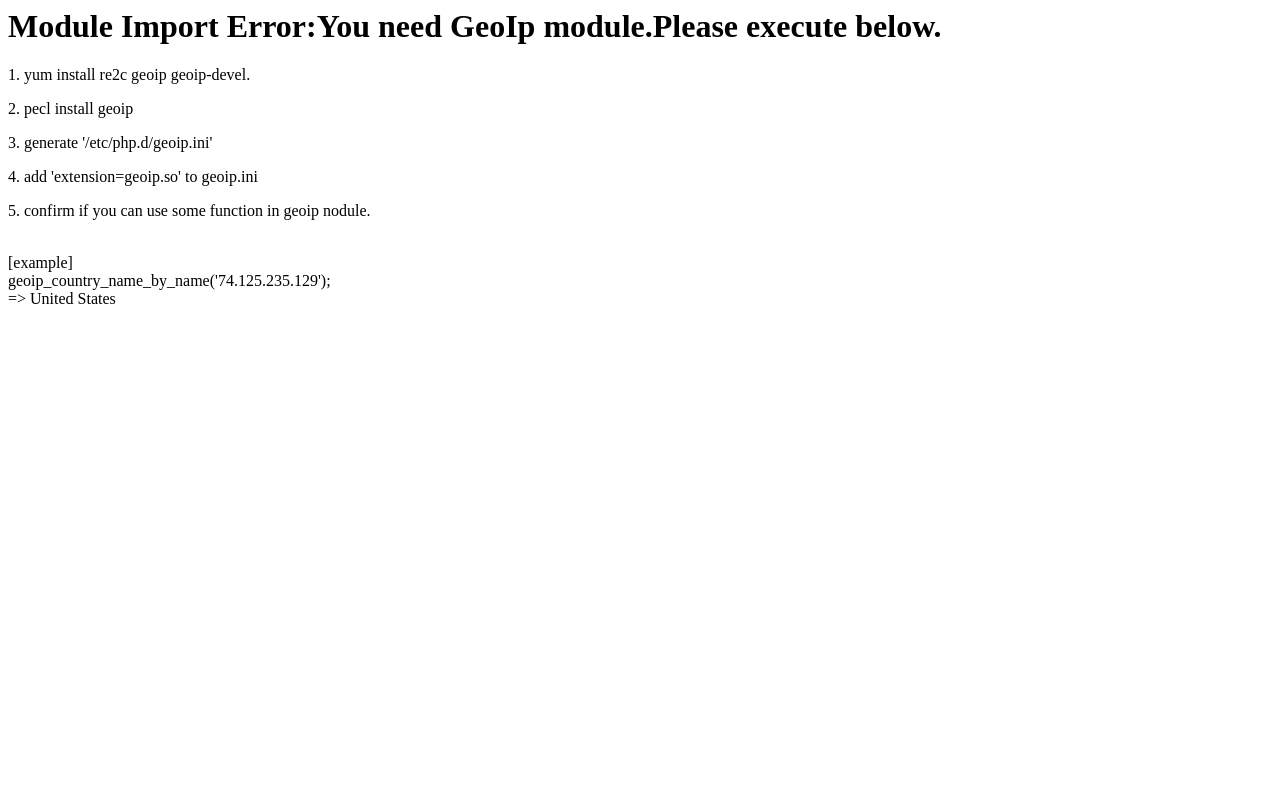
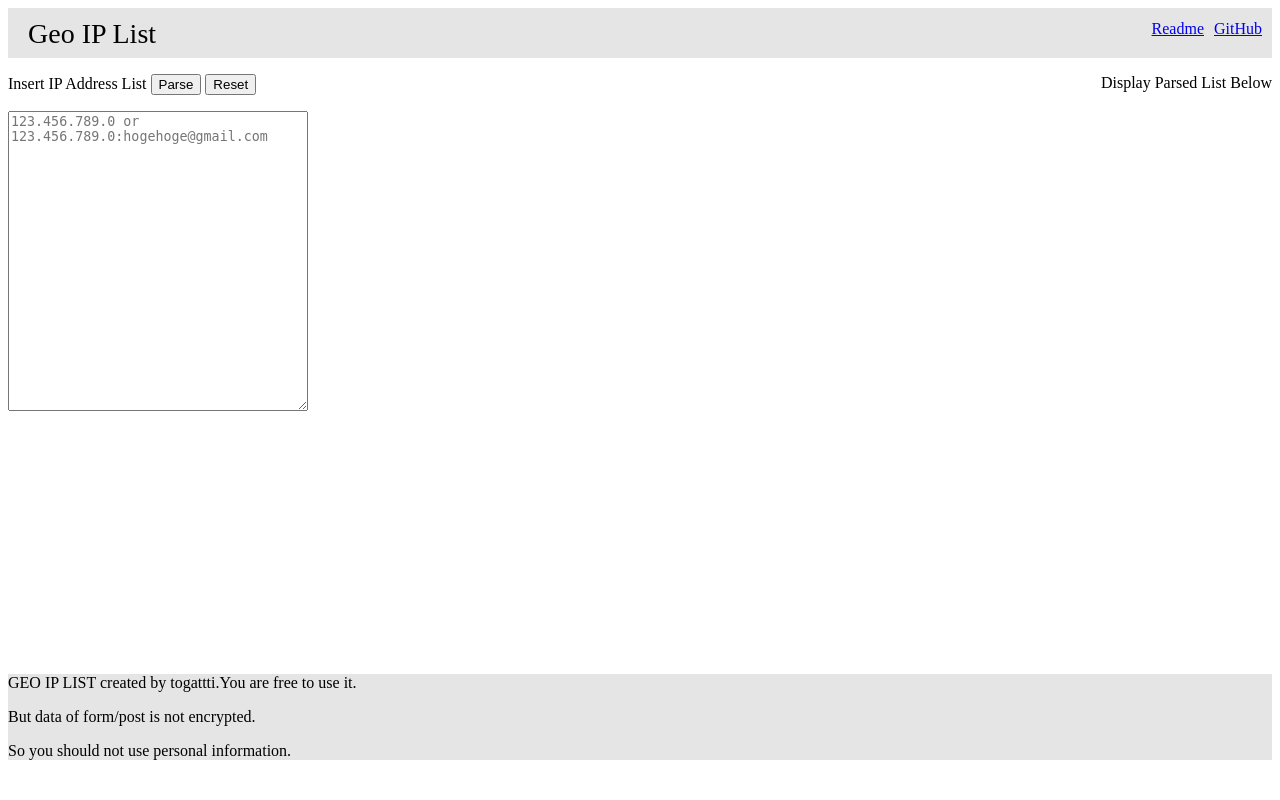
Before and after one commit to kentatogashi/geo_ip_list, a PHP site: page /static/index.php in a window 1280 px wide. Run offline with PHP 8.4, Linux system fonts and the light colour scheme; data that the repository does not hold is empty.

Commit message:
prelease 2

```diff
--- a/index.php
+++ b/index.php
@@ -1,89 +1,34 @@
 <?php
-include"setting.php";
-if(!empty($_POST['ip_list'])) {
-    include'PostHandler.php';
-    $Post = new PostHandler($_POST['ip_list']);
+
+if(!function_exists('geoip_country_name_by_name')) {
+    throw new Exception("You need geoip module.HINT:'yum install re2c geoip geoip-devel and pecl install geoip");
+}
+
+error_reporting(E_ALL & ~E_NOTICE);
+
+if(!defined('DS')) {
+    define('DS',DIRECTORY_SEPARATOR);
+}
+
+if(!defined('ROOT')) {
+    define('ROOT',dirname(__FILE__));
+}
+
+if(!defined('LIB_PATH')) {
+    define('LIB_PATH',ROOT . DS . 'lib' . DS);
+}
+
+if(!defined('WWW_ROOT')) {
+    define('WWW_ROOT',ROOT . DS . 'static' . DS);
+}
+
+include LIB_PATH . "PostHandler.php";
+$Post = new PostHandler();
+
+if(isset($_POST['ip_list'])) {
+    $Post->setParams($_POST['ip_list']);
     $data = $Post->getParams();
 }
-?>
-<html>
-    <head>
-	<title>Geo IP List</title>
-	<style>
-	    #wrapper {
-		width:100%;
-		min-height:80%;
-		margin:0;
-	    }
 
-	    #header {
-		margin-right:auto;
-		height:50px;
-		width:100%;
-		background:#e5e5e5;
-		position:relative;
-	    }
-
-	    #title {
-		margin:0;
-		margin-left:20px;
-		margin-top:10px;
-		padding:0;
-		font-size:28px;
-		float:left;
-	    }
-
-	    ul{
-		display:block;
-		height:35px;
-		padding-top:12px;
-	    }
-
-	    li {
-		display:inline;
-		list-style:none;
-		float:right;
-		padding-right:10px;
-	    }
-
-	    #sub_content_left {
-		float:left;
-	    }
-	    #sub_content_right {
-		float:right;
-	    }
-	</style>
-    </head>
-    <body>
-	<div id="wrapper">
-	    <div id="header">
-		<p id="title">Geo IP List</p>
-		<ul>
-		    <li><a href="https://github.com/kentatogashi">GitHub</a></li>
-		    <li><a href="#">Readme</a></li>
-		</ul>
-	    </div>
-	    <div id="countent">
-		<div id="sub_content_left">
-		    <p class="headline">Insert IP Address List
-		    <input type="submit" value="Parse" onclick="document.params.submit()">
-		    <input type="reset" value="Reset" onclick="document.params.reset()">
-		    </p>
-		    <form method="post" action="<?php echo $_SERVER["PHP_SELF"];?>" name="params">
-			<textarea name="ip_list" style="width:300px;height:300px;" placeholder="123.456.789.0 or 123.456.789.0:hogehoge@gmail.com"></textarea>
-		    </form>
-		</div>
-		<div id="sub_content_right">
-		    <p class="headline">Display Parsed List Below</p>
-		    <?php if(isset($data)): ?>
-		    <span><?php echo"total:". count($data) ;?></span><br>
-		    <?php foreach($data as $n => $v): $jp_flg = (!strstr($c_name,'Japan')) ? true : false ; ?>
-		    <span style="<?php if($jp_flg) echo 'color:red;';?>">
-			<?php echo $v['mail_address'] . $v['ip_address'] . $v['country_name'] ; ?>
-		    </span><br>
-		    <?php endforeach; ?>
-                    <?php endif; ?>
-		</div>
-	    </div>
-	</body>
-    </html>
+//call template/html file
+include WWW_ROOT . "index.php";
--- a/setting.php
+++ /dev/null
@@ -1,26 +0,0 @@
-<?php
-
-if(!function_exists('geoip_country_name_by_name')) {
-    //throw new Exception("You need GeoIp module.");
-    $mes = <<< EOM
-<h1>Module Import Error:You need GeoIp module.Please execute below.</h1>
-<p>1. yum install re2c geoip geoip-devel.</p>
-<p>2. pecl install geoip</p>
-<p>3. generate '/etc/php.d/geoip.ini'</p>
-<p>4. add 'extension=geoip.so' to geoip.ini</p>
-<p>5. confirm if you can use some function in geoip nodule.</p>
-<br>
-[example]<br>
-geoip_country_name_by_name('74.125.235.129');<br>
-=> United States
-
-EOM;
-exit($mes);
-}
-
-error_reporting(E_ALL & ~E_NOTICE);
-
-//Set include path
-$ROOT_PATH = dirname(__FILE__);
-$LIB_PATH = $ROOT_PATH."/lib";
-set_include_path(get_include_path().PATH_SEPARATOR.$LIB_PATH);
--- /dev/null
+++ b/static/index.php
@@ -0,0 +1,100 @@
+<html>
+    <head>
+	<title>Geo IP List</title>
+	<style>
+	    #wrapper {
+		width:100%;
+		min-width:600px;
+		min-height:80%;
+		margin:0;
+	    }
+
+	    #header {
+		margin-right:auto;
+		height:50px;
+		width:100%;
+		background:#e5e5e5;
+		position:relative;
+	    }
+
+	    #content {
+		height:600px;
+		position:relative;
+	    }
+
+	    #title {
+		margin:0;
+		margin-left:20px;
+		margin-top:10px;
+		padding:0;
+		font-size:28px;
+		float:left;
+	    }
+
+	    ul{
+		display:block;
+		height:35px;
+		padding-top:12px;
+	    }
+
+	    li {
+		display:inline;
+		list-style:none;
+		float:right;
+		padding-right:10px;
+	    }
+
+	    #sub_content_left {
+		float:left;
+	    }
+	    #sub_content_right {
+		float:right;
+	    }
+	    #footer {
+		position:relative;
+		bottom 0;
+		left: 0;
+		width 100%;
+		height 200px;
+		background:#e5e5e5;
+	    }
+	</style>
+    </head>
+    <body>
+	<div id="wrapper">
+	    <div id="header">
+		<p id="title">Geo IP List</p>
+		<ul>
+		    <li><a href="https://github.com/kentatogashi">GitHub</a></li>
+		    <li><a href="#content">Readme</a></li>
+		</ul>
+	    </div>
+	    <div id="content">
+		<div id="sub_content_left">
+		    <p class="headline">Insert IP Address List
+		    <input type="submit" value="Parse" onclick="document.params.submit()">
+		    <input type="reset" value="Reset" onclick="document.params.reset()">
+		    </p>
+		    <form method="post" action="<?php echo $_SERVER["REQUEST_URI"]; ?>" name="params">
+			<textarea name="ip_list" value="<?php echo $_POST['ip_list'] ; ?>" style="width:300px;height:300px;" placeholder="123.456.789.0 or 123.456.789.0:hogehoge@gmail.com"></textarea>
+		    </form>
+		</div>
+		<div id="sub_content_right">
+		    <p class="headline">Display Parsed List Below</p>
+		    <?php if(isset($data)): ?>
+		    <span><?php echo"total:". count($data) ;?></span><br>
+		    <?php foreach($data as $n => $v): $jp_flg = (!strstr($v['country_name'],'Japan')) ? true : false ; ?>
+		    <span style="<?php if($jp_flg) echo 'color:red;';?>">
+			<?php echo $v['mail_address'] . $v['ip_address'] . $v['country_name'] ; ?>
+		    </span><br>
+		    <?php endforeach; ?>
+		    <?php endif; ?>
+		</div>
+	    </div>
+	    <div id="footer">
+		<p>GEO IP LIST created by togattti.You are free to use it.</p>
+ 	        <p>But data of form/post is not encrypted.</p>
+		<p>So you should not use personal information.</p>
+	    </div>
+	</body>
+    </html>
```
Also changed, not shown: lib/Crypt.php (added, +11 -0 lines), lib/MCrypt.php (added, +34 -0 lines), lib/PostHandler.php (+14 -9 lines), 3 other files.
